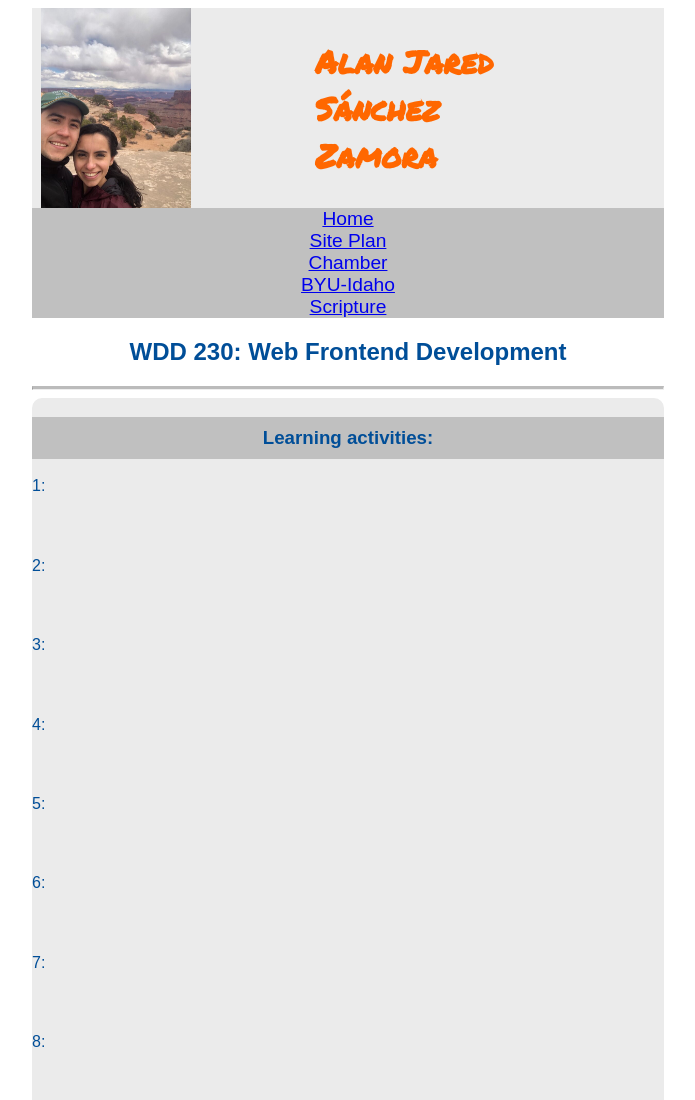
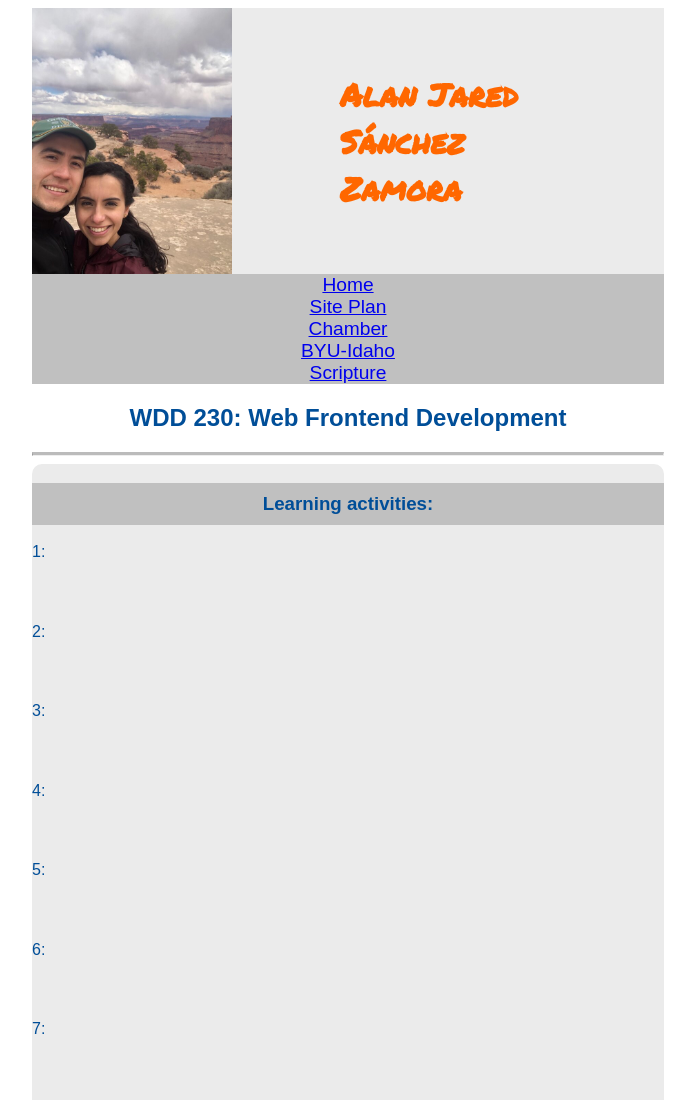
Before and after one commit to alansanchezzamora/wdd230, a plain HTML site: page index.html in a window 1280 px wide. Shown: the top 1100 px of the page, without its empty margins (292-987 px from the left). Drawn offline with Linux system fonts and the light colour scheme; a web font is replaced by a local one.

Commit message:
img correction

```diff
--- a/index.html
+++ b/index.html
@@ -13,13 +13,7 @@
   </head>
   <body>
     <header>
-      <img
-        id="header-picture"
-        src="images/myphoto.jpg"
-        alt="picture"
-        height="200px"
-        width="150px"
-      />
+      <img id="header-picture" src="images/myphoto.jpg" alt="picture" />
       <h1 class="112">Alan Jared Sánchez Zamora</h1>
     </header>
     <nav class="menu">
--- a/styles/base.css
+++ b/styles/base.css
@@ -70,3 +70,7 @@ h2{
 hr.solid {
     border-top: 3px solid #bbb;
   }
+  img{
+    max-width: 200px;
+    height: auto;
+  }
```
